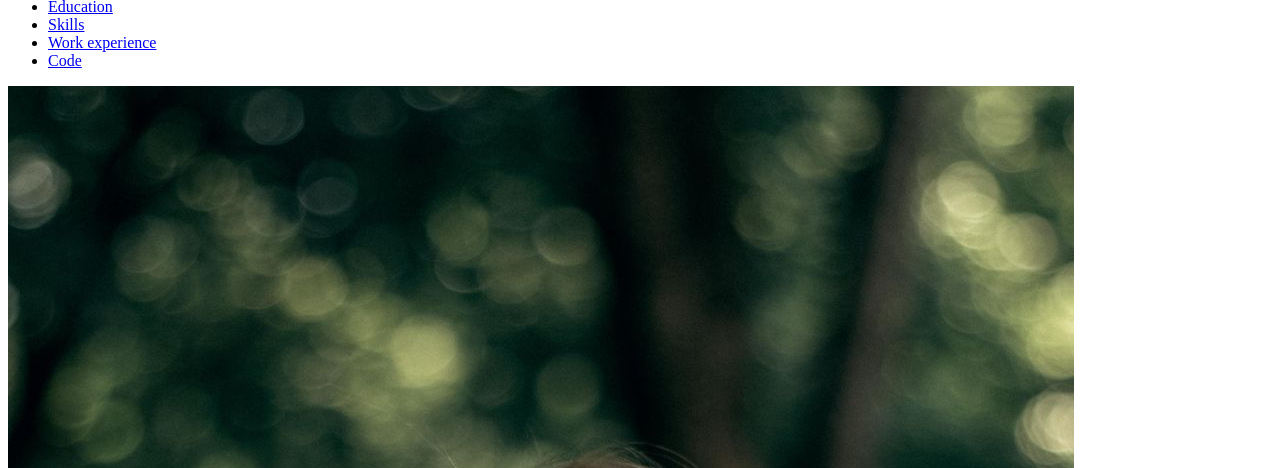
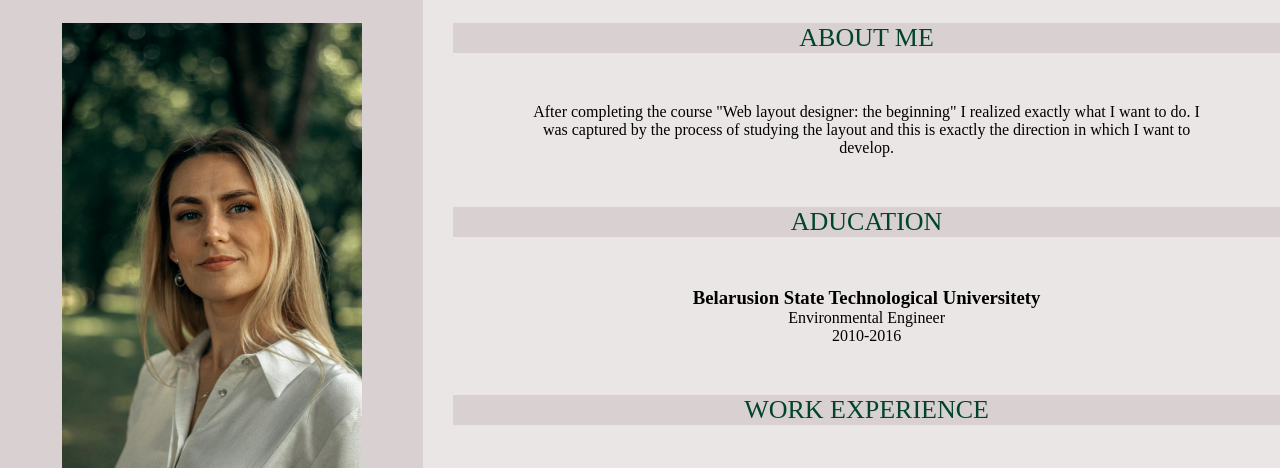
Before and after one commit to KrissDud/rsschool-cv-stage-o, a plain HTML site: page index.html in a window 1280 px wide. Shown: the part 54-522 px from the top of the page. Drawn offline with Linux system fonts and the light colour scheme.

Commit message:
feat:connecting styles

```diff
--- a/index.html
+++ b/index.html
@@ -6,6 +6,8 @@
     <meta name="viewport" content="width=device-width, initial-scale=1.0">
     <title>CV3</title>
 </head>
+<link rel="icon" href="img/girl.png">
+<link rel="stylesheet" type="text/css" href="style.css">
 <body>
     <div class="container">
         <header class="header">
```
